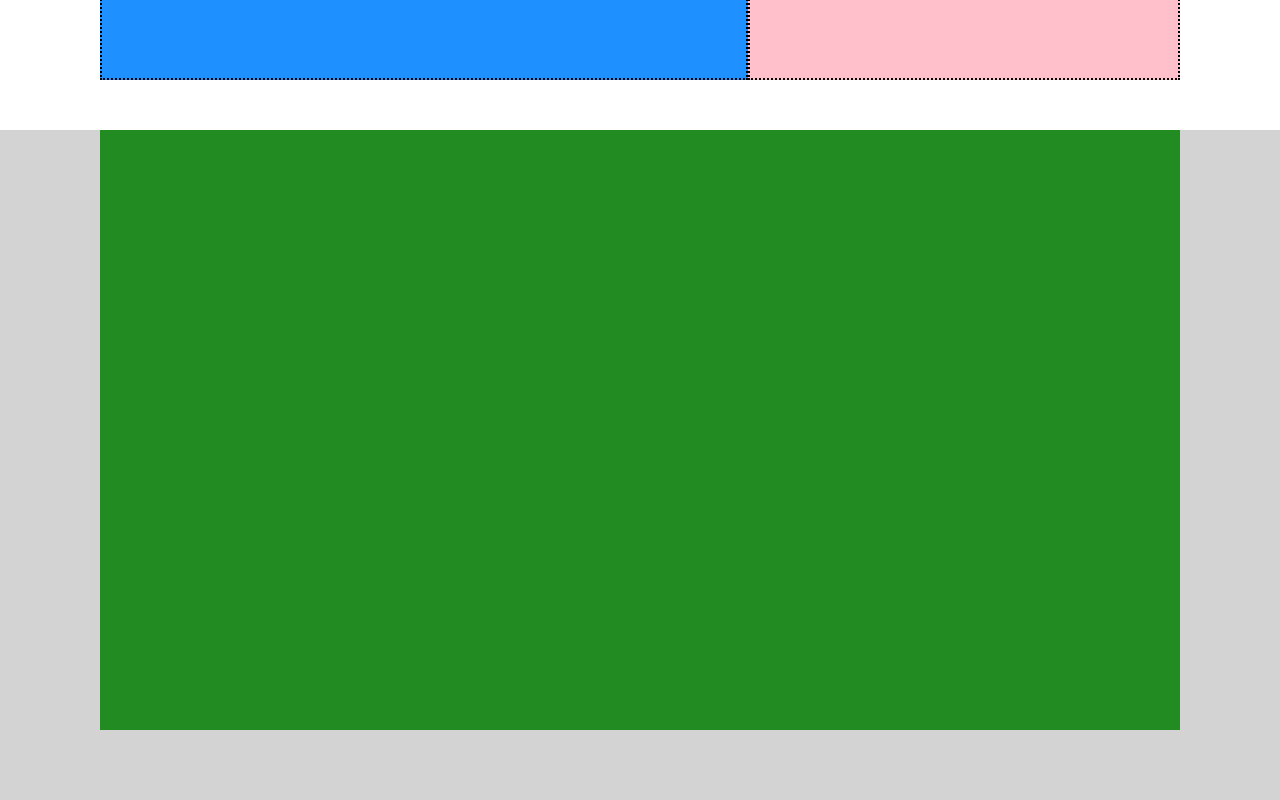
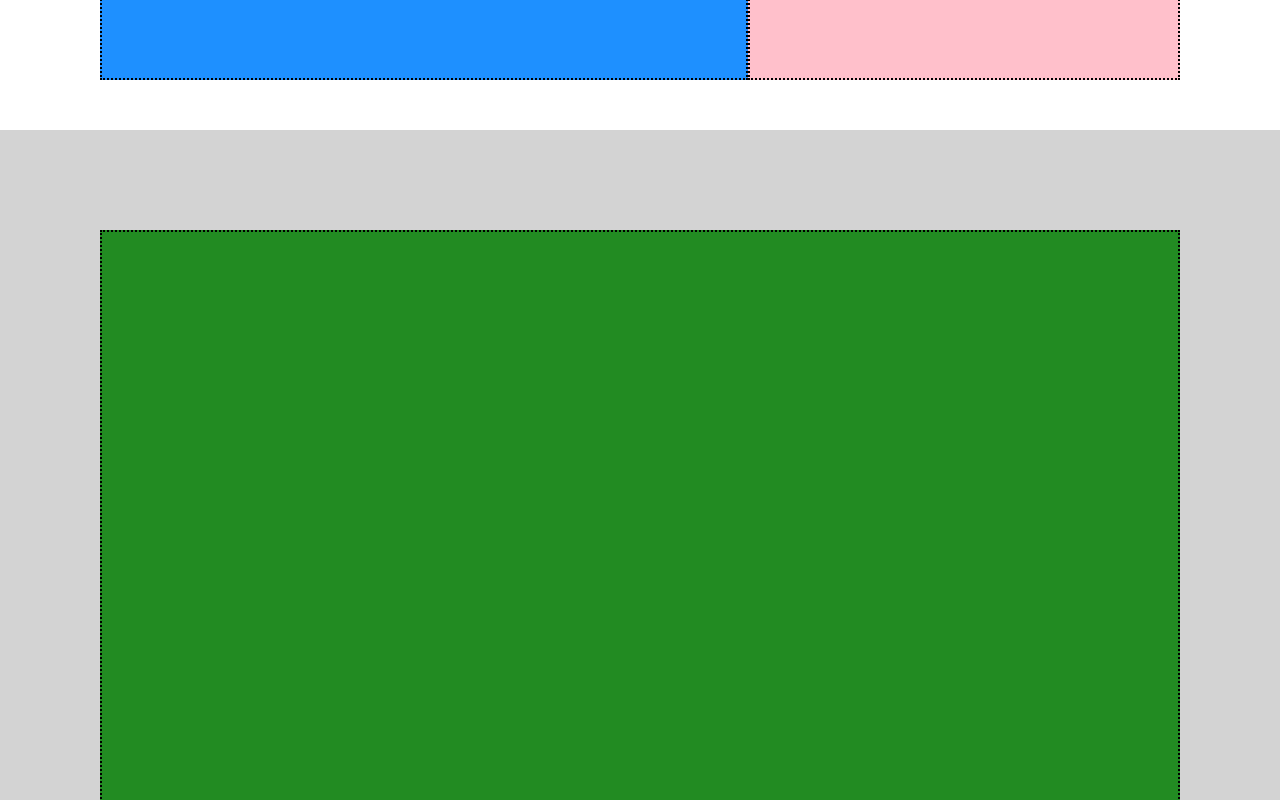
Before and after one commit to MateuszKacperski/htmlcss-struttura-discord, a plain HTML site: page index.html in a window 1280 px wide. Shown: the part 1420-2220 px from the top of the page. Drawn offline with Linux system fonts and the light colour scheme.

Commit message:
fixing main-footer

```diff
--- a/css/style.css
+++ b/css/style.css
@@ -110,9 +110,16 @@ body{
 /*main footer countainer*/
 
 
+.mfc{
+    align-items: center;
+    min-height: 800px;
+}
+
 .main-footer-box{
     background-color: #228B22;
+    border: 2px dotted black;
     min-height: 600px;
+    flex-basis: 100%;
 }
 
 .main-footer{
--- a/index.html
+++ b/index.html
@@ -55,12 +55,12 @@
                 </div>
             </div>
         </section>
-        <section class="main-footer">
-            <div class="countainer main-footer-box">
-                <div class="main-footer-box">
+            <section class="main-footer">
+                <div class="countainer mfc">
+                    <div class="main-footer-box">
+                    </div>
                 </div>
-            </div>
-        </section>
+             </section>
     </main>
     <footer>
         <section class="footer-main">
```
